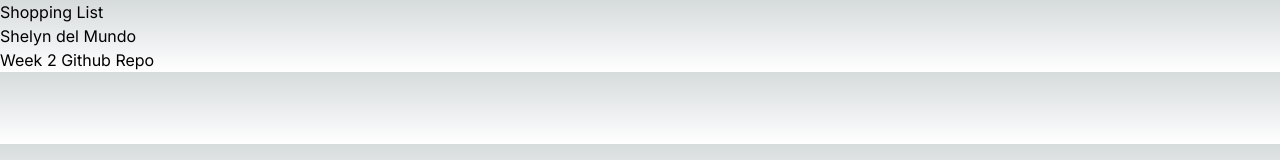
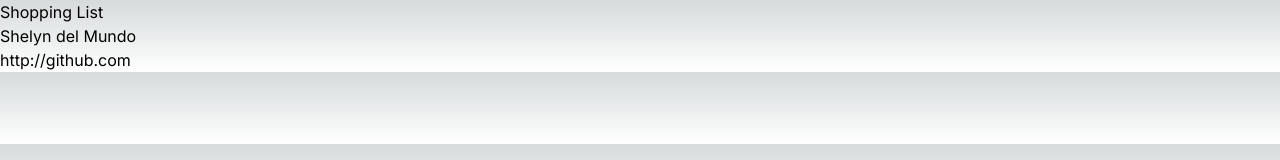
Before and after one commit to ShelynDM/cprg306-assignments, a Next.js app: page /week-2 in a window 1280 px wide. Shown: the top 160 px of the page. Built offline with nearby package versions, Linux system fonts and the light colour scheme.

Commit message:
week2 update

```diff
--- a/app/week-2/student-info.js
+++ b/app/week-2/student-info.js
@@ -4,7 +4,7 @@ export default function StudentInfo() {
     return (
     <main>
         <h1>Shelyn del Mundo</h1>
-        <Link href="https://github.com/ShelynDM/cprg306-assignments.git">Week 2 Github Repo</Link>
+        <Link href="https://github.com/ShelynDM/cprg306-assignments.git">http://github.com</Link>
     </main>
     );
   }
```
